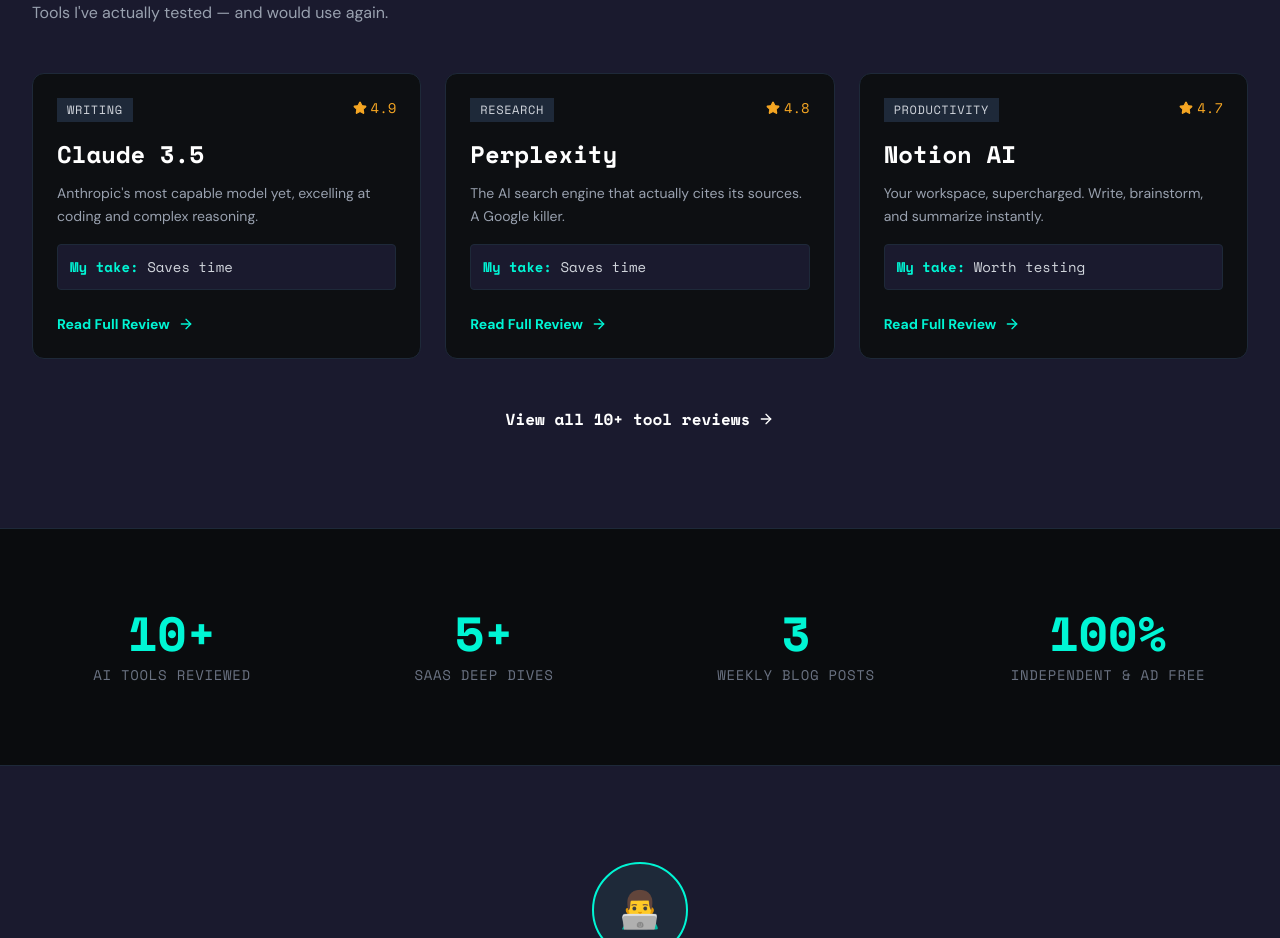
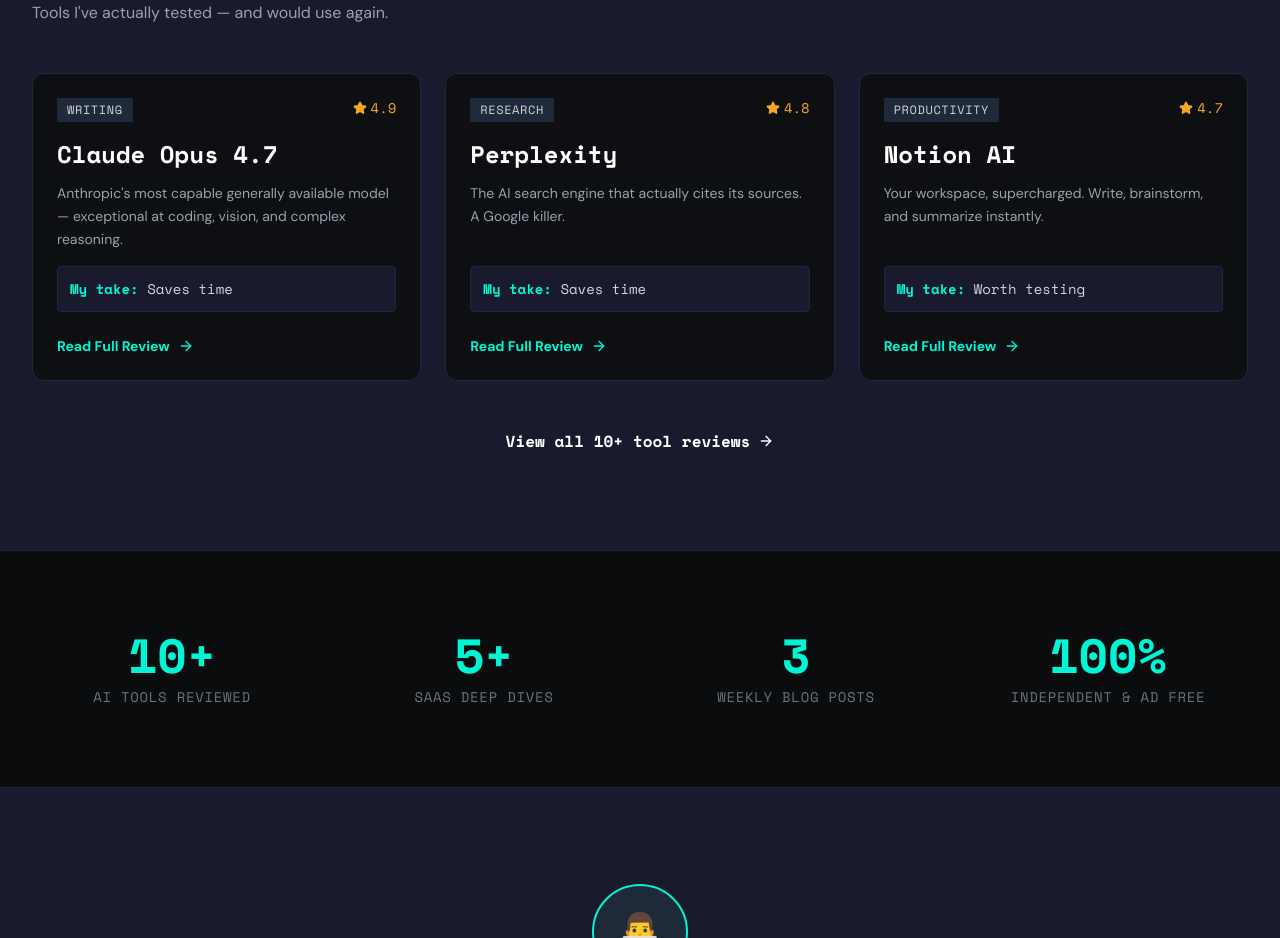
Before and after one commit to domskysolutions-collab/domskysolutions.com, a React (Vite) app: page / in a window 1280 px wide. Shown: the part 2400-3338 px from the top of the page. Built offline with nearby package versions, Linux system fonts and the light colour scheme.

Commit message:
Update navigation.ts

```diff
--- a/src/data/navigation.ts
+++ b/src/data/navigation.ts
@@ -58,7 +58,7 @@
   }
 ];
 export const featuredTools = [
-  { id: 'claude', name: 'Claude 3.5', category: 'Writing', desc: 'Anthropic\'s most capable model yet, excelling at coding and complex reasoning.', rating: 4.9, personalTake: 'Saves time' },
+  { id: 'claude', name: 'Claude Opus 4.7', category: 'Writing', desc: 'Anthropic\'s most capable generally available model — exceptional at coding, vision, and complex reasoning.', rating: 4.9, personalTake: 'Saves time' },
   { id: 'perplexity', name: 'Perplexity', category: 'Research', desc: 'The AI search engine that actually cites its sources. A Google killer.', rating: 4.8, personalTake: 'Saves time' },
   { id: 'notion-ai', name: 'Notion AI', category: 'Productivity', desc: 'Your workspace, supercharged. Write, brainstorm, and summarize instantly.', rating: 4.7, personalTake: 'Worth testing' },
   { id: 'runway', name: 'Runway Gen-3', category: 'Video', desc: 'High-fidelity, controllable video generation for creative professionals.', rating: 4.8, personalTake: 'Overhyped' },
```
